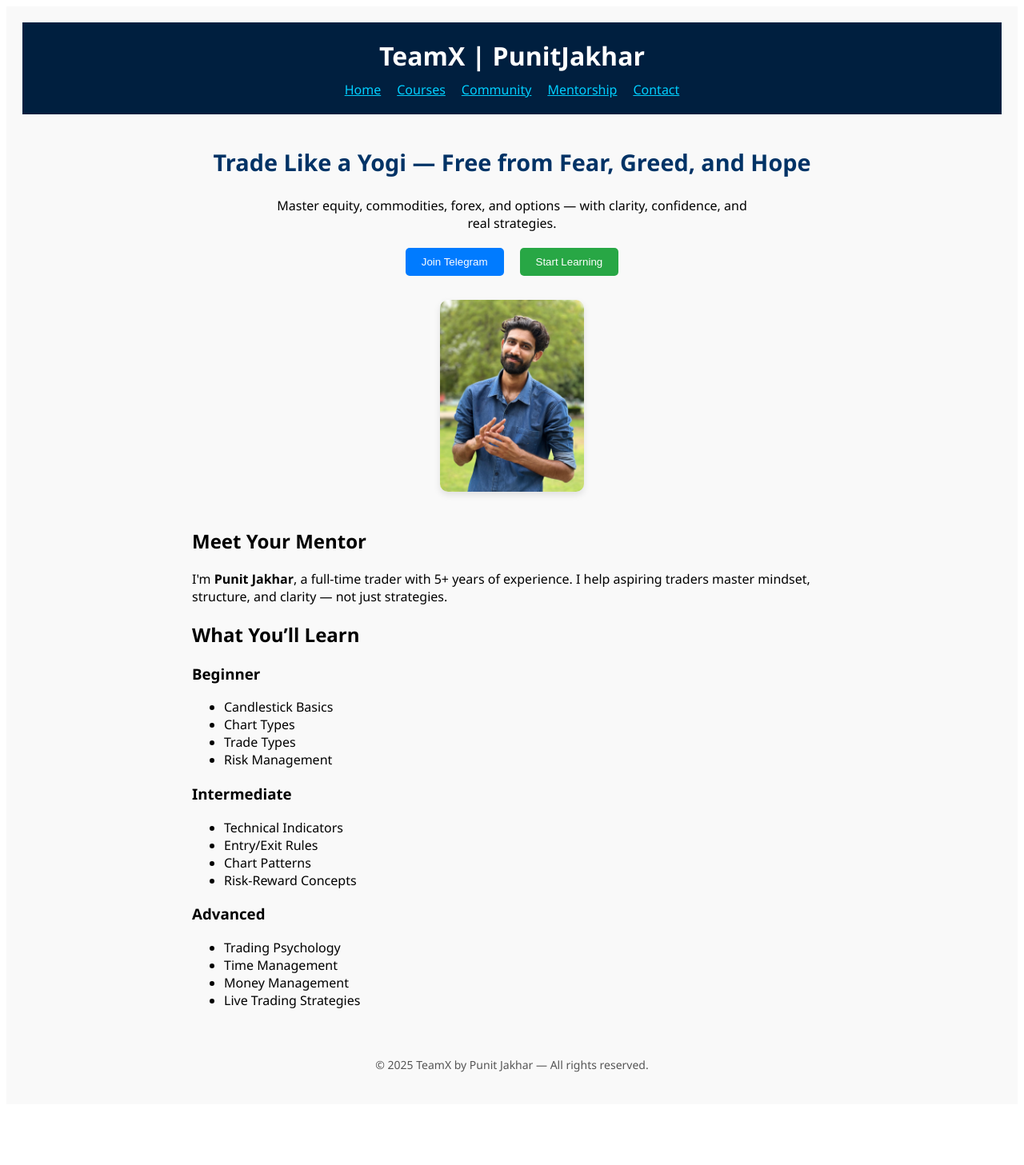
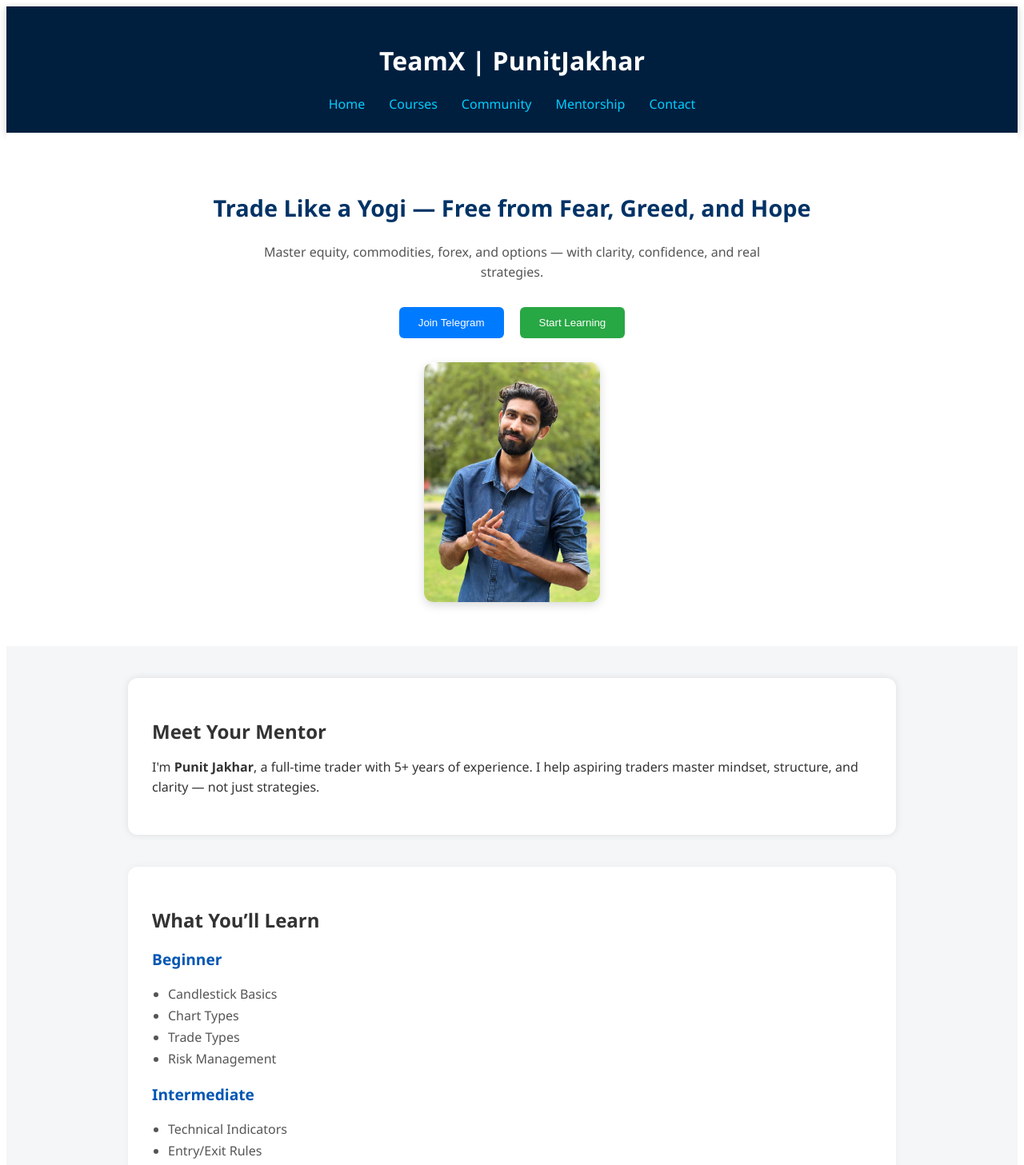
Before and after one commit to PunitJakharx/Teamx-PunitJakhar, a Next.js app: page / in a window 1280 px wide. Shown: the top 1457 px of the page at 80% size. Before the commit the page ends 1389 px from the top, so only its background shows below. Built offline with nearby package versions, Linux system fonts and the light colour scheme.

Commit message:
Update page.tsx

```diff
--- a/app/page.tsx
+++ b/app/page.tsx
@@ -3,31 +3,87 @@ import Image from 'next/image';
 
 export default function Home() {
   return (
-    <div style={{ fontFamily: 'Segoe UI, sans-serif', padding: '20px', backgroundColor: '#f9f9f9' }}>
-      <header style={{ backgroundColor: '#001f3f', padding: '20px', color: 'white', textAlign: 'center' }}>
-        <h1 style={{ margin: 0 }}>TeamX | PunitJakhar</h1>
-        <nav style={{ marginTop: '10px' }}>
-          <a href="#" style={{ color: '#00cfff', margin: '0 10px' }}>Home</a>
-          <a href="#" style={{ color: '#00cfff', margin: '0 10px' }}>Courses</a>
-          <a href="#" style={{ color: '#00cfff', margin: '0 10px' }}>Community</a>
-          <a href="#" style={{ color: '#00cfff', margin: '0 10px' }}>Mentorship</a>
-          <a href="#" style={{ color: '#00cfff', margin: '0 10px' }}>Contact</a>
+    <div style={{ fontFamily: 'Segoe UI, sans-serif', backgroundColor: '#f4f6f8', color: '#333' }}>
+      {/* Header */}
+      <header style={{
+        backgroundColor: '#001f3f',
+        padding: '25px 15px',
+        color: 'white',
+        boxShadow: '0 2px 10px rgba(0,0,0,0.2)'
+      }}>
+        <h1 style={{ textAlign: 'center', fontSize: '2rem', fontWeight: 'bold' }}>
+          TeamX | PunitJakhar
+        </h1>
+        <nav style={{ textAlign: 'center', marginTop: '10px' }}>
+          {['Home', 'Courses', 'Community', 'Mentorship', 'Contact'].map((item) => (
+            <a
+              key={item}
+              href="#"
+              style={{
+                color: '#00cfff',
+                margin: '0 15px',
+                textDecoration: 'none',
+                fontWeight: '500'
+              }}
+            >
+              {item}
+            </a>
+          ))}
         </nav>
       </header>
 
-      <section style={{ textAlign: 'center', marginTop: '40px' }}>
-        <h2 style={{ fontSize: '1.8rem', color: '#003366' }}>
+      {/* Hero Section */}
+      <section style={{
+        textAlign: 'center',
+        padding: '50px 20px',
+        backgroundColor: '#fff'
+      }}>
+        <h2 style={{
+          fontSize: '1.8rem',
+          color: '#003366',
+          fontWeight: '700'
+        }}>
           Trade Like a Yogi — Free from Fear, Greed, and Hope
         </h2>
-        <p style={{ maxWidth: '600px', margin: '0 auto' }}>
+        <p style={{
+          maxWidth: '650px',
+          margin: '15px auto 30px',
+          fontSize: '16px',
+          lineHeight: '1.6',
+          color: '#555'
+        }}>
           Master equity, commodities, forex, and options — with clarity, confidence, and real strategies.
         </p>
 
-        <div style={{ margin: '20px' }}>
-          <button style={{ padding: '10px 20px', margin: '0 10px', backgroundColor: '#007bff', color: 'white', border: 'none', borderRadius: '5px' }}>
+        <div style={{ marginBottom: '30px' }}>
+          <button style={{
+            padding: '12px 24px',
+            margin: '0 10px',
+            backgroundColor: '#007bff',
+            color: 'white',
+            border: 'none',
+            borderRadius: '6px',
+            cursor: 'pointer',
+            transition: 'background 0.3s ease'
+          }}
+            onMouseOver={e => e.currentTarget.style.backgroundColor = '#0056b3'}
+            onMouseOut={e => e.currentTarget.style.backgroundColor = '#007bff'}
+          >
             Join Telegram
           </button>
-          <button style={{ padding: '10px 20px', margin: '0 10px', backgroundColor: '#28a745', color: 'white', border: 'none', borderRadius: '5px' }}>
+          <button style={{
+            padding: '12px 24px',
+            margin: '0 10px',
+            backgroundColor: '#28a745',
+            color: 'white',
+            border: 'none',
+            borderRadius: '6px',
+            cursor: 'pointer',
+            transition: 'background 0.3s ease'
+          }}
+            onMouseOver={e => e.currentTarget.style.backgroundColor = '#1c7430'}
+            onMouseOut={e => e.currentTarget.style.backgroundColor = '#28a745'}
+          >
             Start Learning
           </button>
         </div>
@@ -35,47 +91,76 @@ export default function Home() {
         <Image
           src="/punit.jpg.jpeg"
           alt="Punit Jakhar"
-          width={180}
-          height={240}
-          style={{ borderRadius: '10px', marginTop: '10px', boxShadow: '0 4px 8px rgba(0,0,0,0.1)' }}
+          width={220}
+          height={300}
+          style={{
+            borderRadius: '12px',
+            boxShadow: '0 4px 12px rgba(0,0,0,0.15)',
+            maxWidth: '90%'
+          }}
         />
       </section>
 
-      <section style={{ maxWidth: '800px', margin: '40px auto' }}>
-        <h2>Meet Your Mentor</h2>
-        <p>
+      {/* About Section */}
+      <section style={{
+        maxWidth: '900px',
+        margin: '40px auto',
+        backgroundColor: '#ffffff',
+        padding: '30px',
+        borderRadius: '12px',
+        boxShadow: '0 0 10px rgba(0,0,0,0.1)'
+      }}>
+        <h2 style={{ fontSize: '1.5rem', marginBottom: '10px' }}>Meet Your Mentor</h2>
+        <p style={{ fontSize: '16px', lineHeight: '1.6' }}>
           I'm <strong>Punit Jakhar</strong>, a full-time trader with 5+ years of experience.
           I help aspiring traders master mindset, structure, and clarity — not just strategies.
         </p>
-
-        <h2>What You’ll Learn</h2>
-        <h3>Beginner</h3>
-        <ul>
-          <li>Candlestick Basics</li>
-          <li>Chart Types</li>
-          <li>Trade Types</li>
-          <li>Risk Management</li>
-        </ul>
-
-        <h3>Intermediate</h3>
-        <ul>
-          <li>Technical Indicators</li>
-          <li>Entry/Exit Rules</li>
-          <li>Chart Patterns</li>
-          <li>Risk-Reward Concepts</li>
-        </ul>
-
-        <h3>Advanced</h3>
-        <ul>
-          <li>Trading Psychology</li>
-          <li>Time Management</li>
-          <li>Money Management</li>
-          <li>Live Trading Strategies</li>
-        </ul>
       </section>
 
-      <footer style={{ textAlign: 'center', padding: '20px', fontSize: '14px', color: '#555' }}>
-        © 2025 TeamX by Punit Jakhar — All rights reserved.
+      {/* Learn Section */}
+      <section style={{
+        maxWidth: '900px',
+        margin: '30px auto',
+        backgroundColor: '#ffffff',
+        padding: '30px',
+        borderRadius: '12px',
+        boxShadow: '0 0 10px rgba(0,0,0,0.05)'
+      }}>
+        <h2 style={{ fontSize: '1.5rem', marginBottom: '15px' }}>What You’ll Learn</h2>
+
+        {[
+          {
+            level: 'Beginner',
+            items: ['Candlestick Basics', 'Chart Types', 'Trade Types', 'Risk Management']
+          },
+          {
+            level: 'Intermediate',
+            items: ['Technical Indicators', 'Entry/Exit Rules', 'Chart Patterns', 'Risk-Reward Concepts']
+          },
+          {
+            level: 'Advanced',
+            items: ['Trading Psychology', 'Time Management', 'Money Management', 'Live Trading Strategies']
+          }
+        ].map((section) => (
+          <div key={section.level} style={{ marginBottom: '20px' }}>
+            <h3 style={{ fontSize: '1.2rem', color: '#0056b3' }}>{section.level}</h3>
+            <ul style={{ paddingLeft: '20px', color: '#555', marginTop: '8px' }}>
+              {section.items.map(item => <li key={item} style={{ marginBottom: '5px' }}>{item}</li>)}
+            </ul>
+          </div>
+        ))}
+      </section>
+
+      {/* Footer */}
+      <footer style={{
+        textAlign: 'center',
+        padding: '25px',
+        fontSize: '14px',
+        color: '#666',
+        backgroundColor: '#f0f0f0',
+        marginTop: '50px'
+      }}>
+        © {new Date().getFullYear()} TeamX by Punit Jakhar — All rights reserved.
       </footer>
     </div>
   );
```
